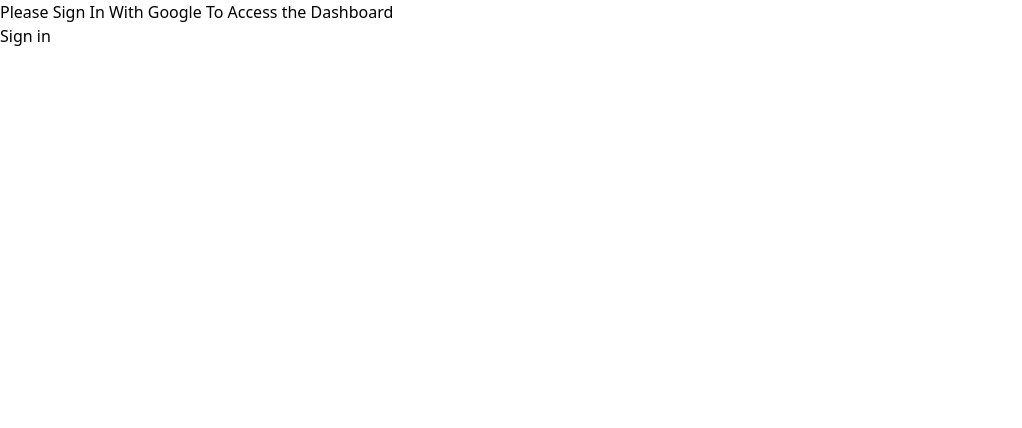
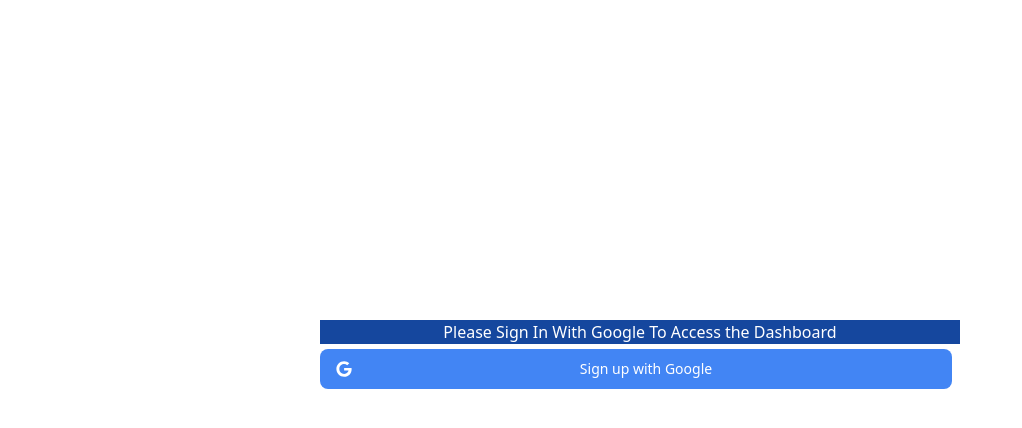
Before and after one commit to NolaDavid/admin-dashboard, a Next.js app: page / in a window 1280 px wide. Shown: the top 428 px of the page, without its empty margins (0-1022 px from the left). Built offline with nearby package versions, Linux system fonts and the light colour scheme; no server answers.

Commit message:
logout and sidebar styling added, html for dashboard started

```diff
--- /dev/null
+++ b/components/Card.js
@@ -0,0 +1,4 @@
+export default function Card(props) {
+    console.log('props', props)
+return(<h1>Card Title?</h1>)
+}
--- a/components/Layout.js
+++ b/components/Layout.js
@@ -1,17 +1,26 @@
-import { useSession, signIn,signOut } from "next-auth/react";
+import { useSession, signIn, signOut } from "next-auth/react";
 import Sidebar from "./Sidebar";
 
-
 export default function Layout({ children }) {
-  const {data:session} = useSession()
+  const { data: session } = useSession();
   if (!session) {
     return (
-      <div>
-        <p>Please Sign In With Google To Access the Dashboard</p>
-        <button onClick={() => signIn("google")}>Sign in</button>
+      <div className="layout--logout">
+        <p className="layout-title">Please Sign In With Google To Access the Dashboard</p>
+        <span className="centered-span">
+          <button
+            onClick={() => signIn("google")}
+            className="text-white w-full  bg-[#4285F4] hover:bg-[#4285F4]/90 focus:ring-4 focus:outline-none
+            focus:ring-[#4285F4]/50 font-medium rounded-lg text-sm px-5 py-2.5 text-center inline-flex items-center justify-between
+             dark:focus:ring-[#4285F4]/55 mr-2 mb-2"><svg class="mr-2 -ml-1 w-4 h-4" aria-hidden="true" focusable="false"
+             data-prefix="fab" data-icon="google" role="img" xmlns="http://www.w3.org/2000/svg"
+             viewBox="0 0 488 512"><path fill="currentColor"
+              d="M488 261.8C488 403.3 391.1 504 248 504 110.8 504 0 393.2 0 256S110.8 8 248 8c66.8 0 123 24.5 166.3 64.9l-67.5 64.9C258.5 52.6 94.3 116.6 94.3 256c0 86.5 69.1 156.6 153.7 156.6 98.2 0 135-70.4 140.8-106.9H248v-85.3h236.1c2.3 12.7 3.9 24.9 3.9 41.4z"></path></svg>Sign up with Google<div></div>
+          </button>
+        </span>
       </div>
     );
-  }else {
+  } else {
     return (
       <div className="flex main">
         <Sidebar />
@@ -19,5 +28,4 @@
       </div>
     );
   }
-
 }
--- a/components/Orders.js
+++ b/components/Orders.js
@@ -0,0 +1,19 @@
+import Card from './Card'
+
+export default function Orders(){
+    const ordersToday = 2;
+    const ordersThisWeek = 3;
+    const ordersThisMonth = 5;
+
+    return(
+        <div>
+ <h1>Orders</h1>
+        <div className='orders--container'>
+            <Card value={ordersToday} title="Today"/>
+            <Card value={ordersThisWeek} title="This Week"/>
+            <Card value={ordersThisMonth} title='This Month'/>
+        </div>
+        </div>
+
+    )
+}
--- a/components/Sidebar.js
+++ b/components/Sidebar.js
@@ -6,15 +6,15 @@
       <div className="sidebar--title mb-5 ml-2" >
         <h1 className="text-grey">Five0Forge</h1>
       </div>
-      <nav className="flex flex-col gap-2 ml-4 ">
+      <nav className="flex flex-col gap-10 ml-4  ">
         <Link className="flex flex-col gap-2 ml-4 " href={"/"}>Dashboard</Link>
         <Link className="flex flex-col gap-2 ml-4 " href={"/products"}>Products</Link>
         <Link className="flex flex-col gap-2 ml-4 " href={"/categories"}>Categories</Link>
         <Link className="flex flex-col gap-2 ml-4 " href={"/orders"}>Orders</Link>
         <Link className="flex flex-col gap-2 ml-4 "  href={"/settings"}>Settings</Link>
-        <div>
+        <div className="sidebar--logout">
 
-        <button className="bg-blue-500 hover:bg-blue-700 text-white font-bold py-2 px-4 rounded-full" onClick={() => signOut()}>Logout</button>
+        <button className="sidebar--lob bg-orange-950  text-white font-bold py-2 px-4 rounded-full" onClick={() => signOut()}>Logout</button>
         </div>
       </nav>
     </aside>
--- a/pages/api/auth/[...nextauth].js
+++ b/pages/api/auth/[...nextauth].js
@@ -1,11 +1,11 @@
 import NextAuth from 'next-auth'
 import GoogleProvider from 'next-auth/providers/google'
-import { MongoDBAdapter } from "@auth/mongodb-adapter"
-import clientPromise from "../../../lib/mongodb"
+// import { MongoDBAdapter } from "@auth/mongodb-adapter"
+// import clientPromise from "../../../lib/mongodb"
 
 export default NextAuth({
     secret: process.env.SECRET,
-    adapter: MongoDBAdapter(clientPromise),
+    // adapter: MongoDBAdapter(clientPromise),
     providers: [
         GoogleProvider({
             clientId: process.env.GOOGLE_ID,
--- a/pages/index.js
+++ b/pages/index.js
@@ -1,7 +1,7 @@
 import { useSession,} from "next-auth/react"
 import Layout from '../components/Layout'
 import Orders from '../components/Orders'
-import Revenue from '../components/Revenue'
+// import Revenue from '../components/Revenue'
 
 export default function Home() {
   const { data: session } = useSession()
@@ -10,9 +10,10 @@
       <Layout >
         <div className="dashboard--welcome">
       Hello{session?.user?.name}  <br/>
+
+      <Orders />
         </div>
-        <Orders />
-        <Revenue />
+
 
     </Layout>
 )
--- a/styles/global.css
+++ b/styles/global.css
@@ -5,7 +5,7 @@
 .sidebar {
   display: flex;
   flex-direction: column;
-    background: linear-gradient(to bottom, #8B4513, #D2691E);
+  background: linear-gradient(to bottom, #8b4513, #d2691e);
   color: white;
   width: 200px;
   height: 100%;
@@ -16,5 +16,40 @@
 }
 .content {
   flex: 1;
+}
+.sidebar--logout {
+    display: flex;
+    position: relative;
+
 
 }
+.sidebar-lob {
+    position: absolute;
+    bottom: 0;
+}
+.layout--logout {
+border-color: rgb(1, 40, 92);
+  margin: 25% 25%;
+
+}
+.layout-title{
+    color: white;
+    background-color: hsl(218, 77%, 35%);
+    display: flex;
+    align-items: center;
+    justify-content: center;
+    overflow-y: hidden;
+    overflow-x: hidden;
+    margin-bottom: 5px;
+
+}
+.centered-span {
+    display: flex;
+    align-items: center;
+    justify-content: center;
+    color: hsl(218, 77%, 35%);
+  }
+  .orders--container {
+    display: flex;
+    background-color: red;
+  }
```
Lines whose indentation alone changed are shown as unchanged.
